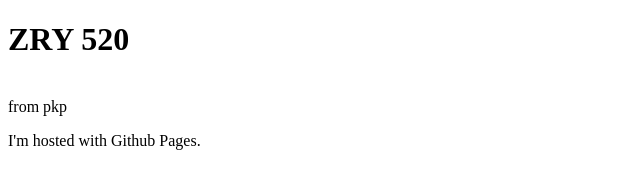
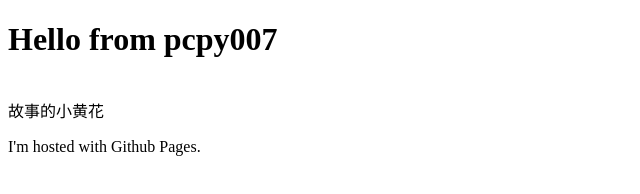
Before and after one commit to pcpy007/pcpy007.github.io, a plain HTML site: page index.html in a window 1280 px wide. Shown: the whole page, without its empty margins (0-640 px from the left). Drawn offline with Linux system fonts and the light colour scheme.

Commit message:
update my l

```diff
--- a/index.html
+++ b/index.html
@@ -1,8 +1,10 @@
 <!DOCTYPE html>
 <html>
 <body>
-<h1>ZRY 520</h1>
- <br>from pkp
+<h1>Hello from pcpy007</h1>
+ <br>
+故事的小黄花
+<br>
 <p>I'm hosted with Github Pages.</p>
 </body>
 </html>
```
